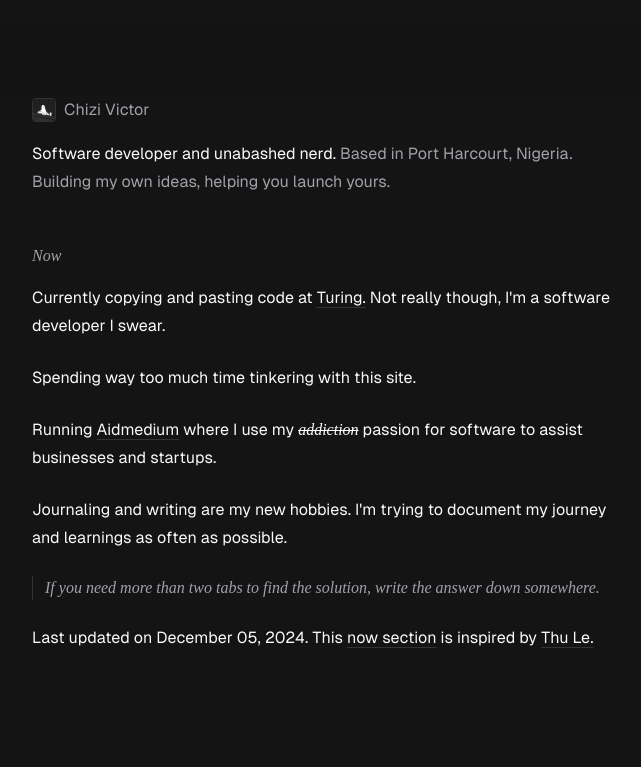
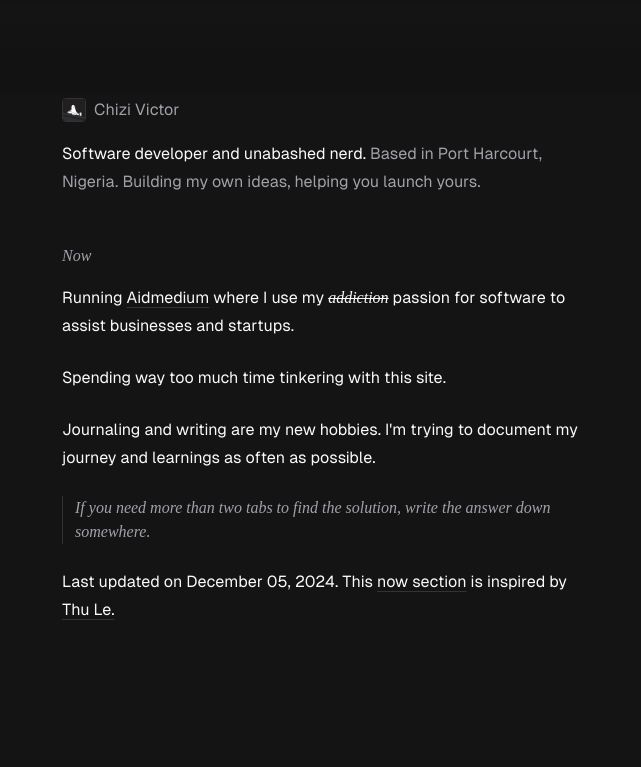
Before and after one commit to chizidotdev/chizi.dev, a SvelteKit app: page / in a window 1280 px wide. Shown: the top 767 px of the page, without its empty margins (312-953 px from the left). Built offline with nearby package versions, Linux system fonts and the light colour scheme.

Commit message:
retrospective

```diff
--- a/src/routes/+layout.svelte
+++ b/src/routes/+layout.svelte
@@ -24,7 +24,7 @@
         filter: "blur(0px)",
         duration: 0.4,
         ease: "power3.out",
-        stagger: 0.08,
+        stagger: 0.05,
       });
   }
 
--- a/src/routes/+page.svelte
+++ b/src/routes/+page.svelte
@@ -40,18 +40,12 @@
 
   <div class="mt-4 space-y-6">
     <Paragraph class="fade">
-      Currently copying and pasting code at
-      <a class="link" target="_blank" href="https://turing.com">Turing.</a>
-      Not really though, I'm a software developer I swear.
-    </Paragraph>
-
-    <Paragraph class="fade">Spending way too much time tinkering with this site.</Paragraph>
-
-    <Paragraph class="fade">
       Running <a class="link" href="https://aidmedium.com" target="_blank">Aidmedium</a>
       where I use my <s class="font-serif italic">addiction</s> passion for software to assist businesses
       and startups.
     </Paragraph>
+
+    <Paragraph class="fade">Spending way too much time tinkering with this site.</Paragraph>
 
     <Paragraph class="fade">
       Journaling and writing are my new hobbies. I'm trying to document my journey and learnings as
--- a/tailwind.config.ts
+++ b/tailwind.config.ts
@@ -12,7 +12,7 @@ export default {
       center: true,
       padding: "1.5rem",
       screens: {
-        "2xl": "640px",
+        "2xl": "580px",
       },
     },
     extend: {
```
